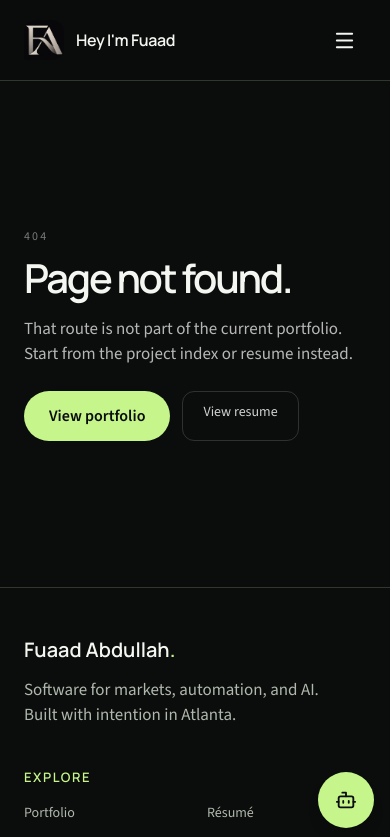
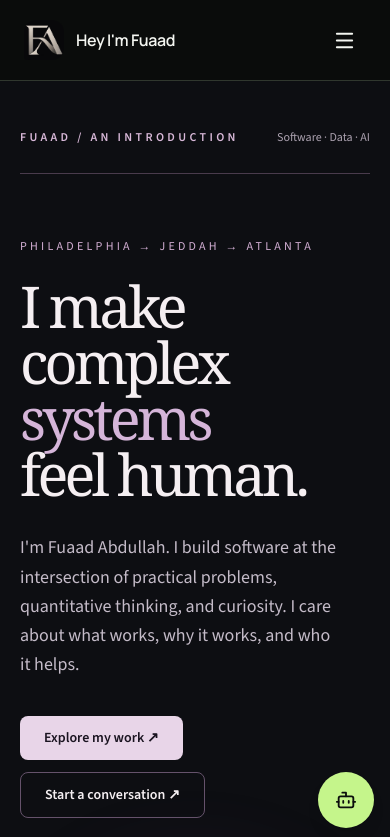
Before and after one commit to fuaadabdullah/fuaad-portfolio, a Next.js app: page /fuaad in a window 390 px wide. Before the commit this address had no page. Shown: the top 837 px of the page. Built offline with nearby package versions, Linux system fonts and the light colour scheme.

Commit message:
feat: integrate Fuaad Edition as native responsive portfolio page

```diff
--- /dev/null
+++ b/app/fuaad/page.tsx
@@ -0,0 +1,65 @@
+import type { Metadata } from "next";
+import Image from "next/image";
+import Link from "next/link";
+
+export const metadata: Metadata = {
+  title: "Fuaad Edition | Fuaad Abdullah",
+  description: "A personal introduction to Fuaad Abdullah: software, quantitative thinking, projects, and the places that shaped his perspective.",
+  alternates: { canonical: "/fuaad" },
+};
+
+const work = [
+  { number: "01", title: "GoblinOS Assistant", category: "AI / SYSTEMS", description: "Multi-provider AI, transparent routing, and tools built to make complex decisions observable.", href: "/portfolio/goblin-assistant" },
+  { number: "02", title: "RIZZK Calculator", category: "FINANCE / DATA", description: "Position sizing and risk calculations designed around real trading workflows.", href: "/portfolio/rizzk-calculator" },
+  { number: "03", title: "Elbey Projects", category: "CLIENT / WEB", description: "A practical, approachable digital presence built for a real business.", href: "/portfolio/elbey-projects" },
+];
+
+const paths = [
+  { label: "CUSTOMERS", title: "Let's make it useful.", copy: "Websites, workflows, and custom tools designed around the problem, not the buzzwords.", href: "/services", action: "Explore services" },
+  { label: "EMPLOYERS", title: "Proof over promises.", copy: "Real code, architectural decisions, and the engineering thinking behind shipped projects.", href: "/resume", action: "View résumé" },
+  { label: "SCHOOLS", title: "Curiosity meets rigor.", copy: "Georgia State University undergraduate exploring statistics, economics, and software through study and building.", href: "/cv", action: "Academic profile" },
+];
+
+export default function FuaadEditionPage() {
+  return (
+    <main className="min-h-screen bg-[#0d0e12] text-[#f5eff2]">
+      <div className="mx-auto max-w-6xl px-5 pb-24 pt-12 sm:px-8 lg:px-12">
+        <div className="flex flex-wrap items-center justify-between gap-4 border-b border-[#493b4c] pb-7">
+          <div className="text-xs font-semibold uppercase tracking-[0.28em] text-[#d9b9d9]">Fuaad / An introduction</div>
+          <div className="text-xs text-[#aca2b0]">Software · Data · AI</div>
+        </div>
+        <section className="grid items-center gap-12 py-16 md:grid-cols-[1.2fr_.8fr] md:py-24">
+          <div>
+            <p className="mb-6 text-xs uppercase tracking-[0.27em] text-[#d4b0d5]">Philadelphia → Jeddah → Atlanta</p>
+            <h1 className="max-w-[12ch] font-serif text-[clamp(3.6rem,9vw,7.7rem)] leading-[.97] tracking-[-.065em]">I make complex <span className="text-[#d5b5d9]">systems</span> feel human.</h1>
+            <p className="mt-8 max-w-xl text-lg leading-relaxed text-[#c4bbc8]">I&apos;m Fuaad Abdullah. I build software at the intersection of practical problems, quantitative thinking, and curiosity. I care about what works, why it works, and who it helps.</p>
+            <div className="mt-9 flex flex-wrap gap-3">
+              <Link href="/portfolio" className="rounded-lg bg-[#e8d5e8] px-6 py-3 text-sm font-semibold text-[#1a1420] transition hover:bg-white">Explore my work ↗</Link>
+              <Link href="/contact" className="rounded-lg border border-[#65526b] px-6 py-3 text-sm font-semibold transition hover:border-[#e8d5e8]">Start a conversation ↗</Link>
+            </div>
+          </div>
+          <div className="mx-auto w-full max-w-sm">
+            <div className="rounded-full border border-[#755b79] p-3 shadow-[0_0_90px_rgba(150,83,163,.12)]">
+              <Image src="/fuaad-professional-portrait.jpg" alt="Professional portrait of Fuaad Abdullah" width={600} height={600} priority className="aspect-square w-full rounded-full object-cover" />
+            </div>
+            <p className="mt-5 text-center text-xs uppercase tracking-[.2em] text-[#9e92a3]">Independent builder · Georgia State undergraduate</p>
+          </div>
+        </section>
+        <section className="grid gap-8 border-y border-[#493b4c] py-14 md:grid-cols-[.8fr_1.2fr]">
+          <div><p className="text-xs uppercase tracking-[.25em] text-[#d5b5d9]">01 / Perspective</p><h2 className="mt-4 font-serif text-4xl tracking-tight md:text-5xl">More than one way to see a problem.</h2></div>
+          <div className="space-y-5 text-base leading-8 text-[#c6bdc9]"><p>Growing up across different places taught me to question assumptions before accepting an answer. I bring that habit to engineering: understand the incentives, examine the evidence, then build something that holds up in practice.</p><p>I&apos;m drawn to AI systems, financial tools, and the mathematics behind decisions. The common thread is making complicated things more useful and more understandable.</p></div>
+        </section>
+        <section className="py-20">
+          <p className="text-xs uppercase tracking-[.25em] text-[#d5b5d9]">02 / Selected work</p>
+          <div className="mb-10 mt-4 flex flex-wrap items-end justify-between gap-4"><h2 className="font-serif text-4xl tracking-tight md:text-6xl">Proof, not promises.</h2><Link href="/portfolio" className="text-sm text-[#d9b9d9] underline underline-offset-4">All projects ↗</Link></div>
+          <div className="grid gap-4 md:grid-cols-3">{work.map(item => <Link key={item.number} href={item.href} className="group flex min-h-72 flex-col rounded-xl border border-[#493b4c] bg-[#18161d] p-6 transition hover:-translate-y-1 hover:border-[#c69cca]"><div className="flex justify-between text-xs tracking-widest text-[#b9a1c0]"><span>{item.number}</span><span>{item.category}</span></div><h3 className="mt-12 font-serif text-3xl">{item.title}</h3><p className="mt-4 flex-1 text-sm leading-7 text-[#bcb1c1]">{item.description}</p><span className="mt-6 text-sm font-medium text-[#e4c6e8]">Read case study ↗</span></Link>)}</div>
+        </section>
+        <section className="border-t border-[#493b4c] py-20">
+          <p className="text-xs uppercase tracking-[.25em] text-[#d5b5d9]">03 / Find your path</p><h2 className="mb-10 mt-4 font-serif text-4xl tracking-tight md:text-6xl">What brings you here?</h2>
+          <div className="grid gap-4 md:grid-cols-3">{paths.map(path => <div key={path.label} className="rounded-xl border border-[#493b4c] p-6"><p className="text-xs tracking-[.22em] text-[#d9b9d9]">{path.label}</p><h3 className="mt-5 font-serif text-3xl">{path.title}</h3><p className="my-5 min-h-24 text-sm leading-7 text-[#c1b6c5]">{path.copy}</p><Link className="text-sm font-semibold text-[#e4c6e8] underline underline-offset-4" href={path.href}>{path.action} ↗</Link></div>)}</div>
+        </section>
+        <section className="flex flex-wrap items-end justify-between gap-7 rounded-2xl border border-[#715678] bg-[#211a27] p-8 md:p-12"><div><p className="text-xs uppercase tracking-[.25em] text-[#d9b9d9]">04 / Contact</p><h2 className="mt-4 font-serif text-4xl md:text-5xl">Let's build something useful.</h2><p className="mt-4 text-sm text-[#c8bbcd]">Projects, recruiting, or academic conversations.</p></div><a href="mailto:ayahos.dev@gmail.com" className="rounded-lg bg-[#e8d5e8] px-6 py-3 text-sm font-semibold text-[#1a1420]">Email me ↗</a></section>
+      </div>
+    </main>
+  );
+}
```
